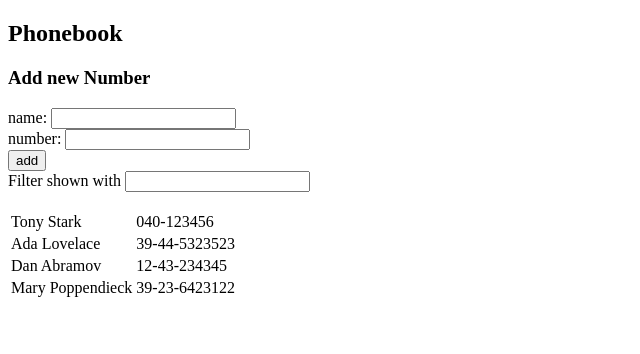
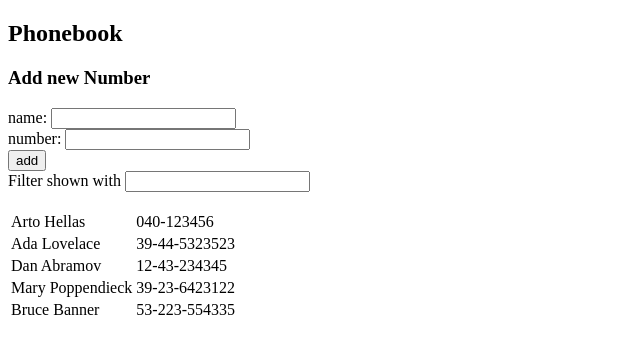
Before and after one commit to hinmiro/fullstack02_puhelinluettelo, a React (Vite) app in the folder puhelinluettelo/: page / in a window 1280 px wide. Shown: the top 354 px of the page, without its empty margins (0-640 px from the left). Built offline with nearby package versions, Linux system fonts and the light colour scheme; data requests are answered from the project's data file.

Commit message:
Add assignments 2.11

```diff
--- /dev/null
+++ b/puhelinluettelo/db.json
@@ -0,0 +1,29 @@
+{
+  "persons":[
+    {
+      "name": "Arto Hellas",
+      "number": "040-123456",
+      "id": 1
+    },
+    {
+      "name": "Ada Lovelace",
+      "number": "39-44-5323523",
+      "id": 2
+    },
+    {
+      "name": "Dan Abramov",
+      "number": "12-43-234345",
+      "id": 3
+    },
+    {
+      "name": "Mary Poppendieck",
+      "number": "39-23-6423122",
+      "id": 4
+    },
+    {
+      "name": "Bruce Banner",
+      "number": "53-223-554335",
+      "id": 5
+    }
+  ]
+}
--- a/puhelinluettelo/package.json
+++ b/puhelinluettelo/package.json
@@ -7,9 +7,11 @@
     "dev": "vite",
     "build": "vite build",
     "lint": "eslint . --ext js,jsx --report-unused-disable-directives --max-warnings 0",
-    "preview": "vite preview"
+    "preview": "vite preview",
+    "server": "json-server -p3001 --watch db.json"
   },
   "dependencies": {
+    "axios": "^1.7.2",
     "react": "^18.2.0",
     "react-dom": "^18.2.0"
   },
@@ -21,6 +23,7 @@
     "eslint-plugin-react": "^7.34.1",
     "eslint-plugin-react-hooks": "^4.6.0",
     "eslint-plugin-react-refresh": "^0.4.6",
+    "json-server": "^1.0.0-beta.0",
     "prettier": "3.2.5",
     "vite": "^5.2.0"
   }
--- a/puhelinluettelo/src/App.jsx
+++ b/puhelinluettelo/src/App.jsx
@@ -1,13 +1,15 @@
 import PersonForm from "./components/PersonForm.jsx";
-import { useState } from "react";
+import { useEffect, useState } from "react";
+import axios from "axios";
 
 const App = () => {
-  const [persons, setPersons] = useState([
-    { name: "Tony Stark", number: "040-123456" },
-    { name: "Ada Lovelace", number: "39-44-5323523" },
-    { name: "Dan Abramov", number: "12-43-234345" },
-    { name: "Mary Poppendieck", number: "39-23-6423122" },
-  ]);
+  const [persons, setPersons] = useState([]);
+
+  useEffect(() => {
+    axios.get("http://localhost:3001/persons").then((response) => {
+      setPersons(response.data);
+    });
+  });
   return (
     <div>
       <h2>Phonebook</h2>
```
Also changed, not shown: 1 other file (tests, documents, lock files or other folders).
